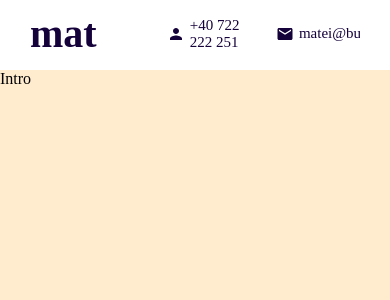
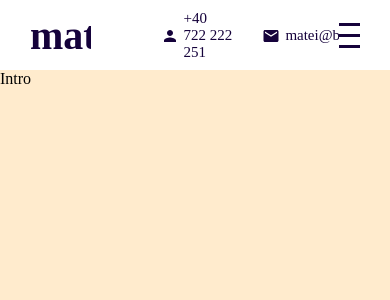
Before and after one commit to mateib47/mateib47.github.io, a React (Create React App) app: page / in a window 390 px wide. Shown: the top 300 px of the page. Built offline with nearby package versions, Linux system fonts and the light colour scheme.

Commit message:
add animated hamburger menu

```diff
--- a/src/App.jsx
+++ b/src/App.jsx
@@ -1,12 +1,14 @@
 import React from 'react'
 import {Intro, Topbar, Works, Portofolio, Testimonials, Contact} from './components';
 import './app.scss'
+import { useState } from 'react';
 
 
 const App = () => {
+  const [menuOpen, setMenuOpen] = useState(false);
   return (
     <div className='app'>
-      <Topbar/>
+      <Topbar open={menuOpen} setOpen={setMenuOpen} />
       <div className="sections">
         <Intro />
         <Portofolio />
--- a/src/components/Topbar/Topbar.jsx
+++ b/src/components/Topbar/Topbar.jsx
@@ -1,9 +1,9 @@
 import "./topbar.scss";
 import {Person, Mail} from '@material-ui/icons'
 
-const Topbar = () => {
+const Topbar = ({open, setOpen}) => {
   return (
-    <div className="topbar">
+    <div className={"topbar " + (open && "active")}>
       <div className="wrapper">
         <div className="left">
           <a href="#intro" className="logo">matei.</a>
@@ -16,7 +16,13 @@
             <span>matei@bucur.com</span>
           </div>
         </div>
-        <div className="right"></div>
+        <div className="right">
+          <div className="hamburger" onClick={() => setOpen(!open)}>
+            <span className="line1"></span>
+            <span className="line2"></span>
+            <span className="line3"></span>
+          </div>
+        </div>
       </div>
     </div>
   );
--- a/src/components/Topbar/topbar.scss
+++ b/src/components/Topbar/topbar.scss
@@ -8,6 +8,7 @@
     position: fixed;
     top: 0;
     z-index: 2;
+    transition: all 1s ease;
 
     .wrapper{
         padding: 10px 30px;
@@ -41,5 +42,45 @@
                 }
             }
         }
+        .right{
+
+            .hamburger{
+                width: 32px;
+                height: 25px;
+                display: flex;
+                flex-direction: column;
+                justify-content: space-between;
+                cursor: pointer;
+
+                span{
+                    width: 100%;
+                    height: 3px;
+                    background-color: $mainColor;
+                    transform-origin: left;
+                    transition: all 2s ease;
+                }
+            }
+        }
+    }
+
+    &.active{
+        background-color: $mainColor;
+        color: white;
+
+        .hamburger{
+            span{
+                &:first-child{
+                    background-color: white;
+                    transform: rotate(45deg);
+                }
+                &:nth-child(2) {
+                    opacity: 0;
+                }
+                &:last-child{
+                    background-color: white;
+                    transform: rotate(-45deg);
+                }
+            }
+        }
     }
 }
```
